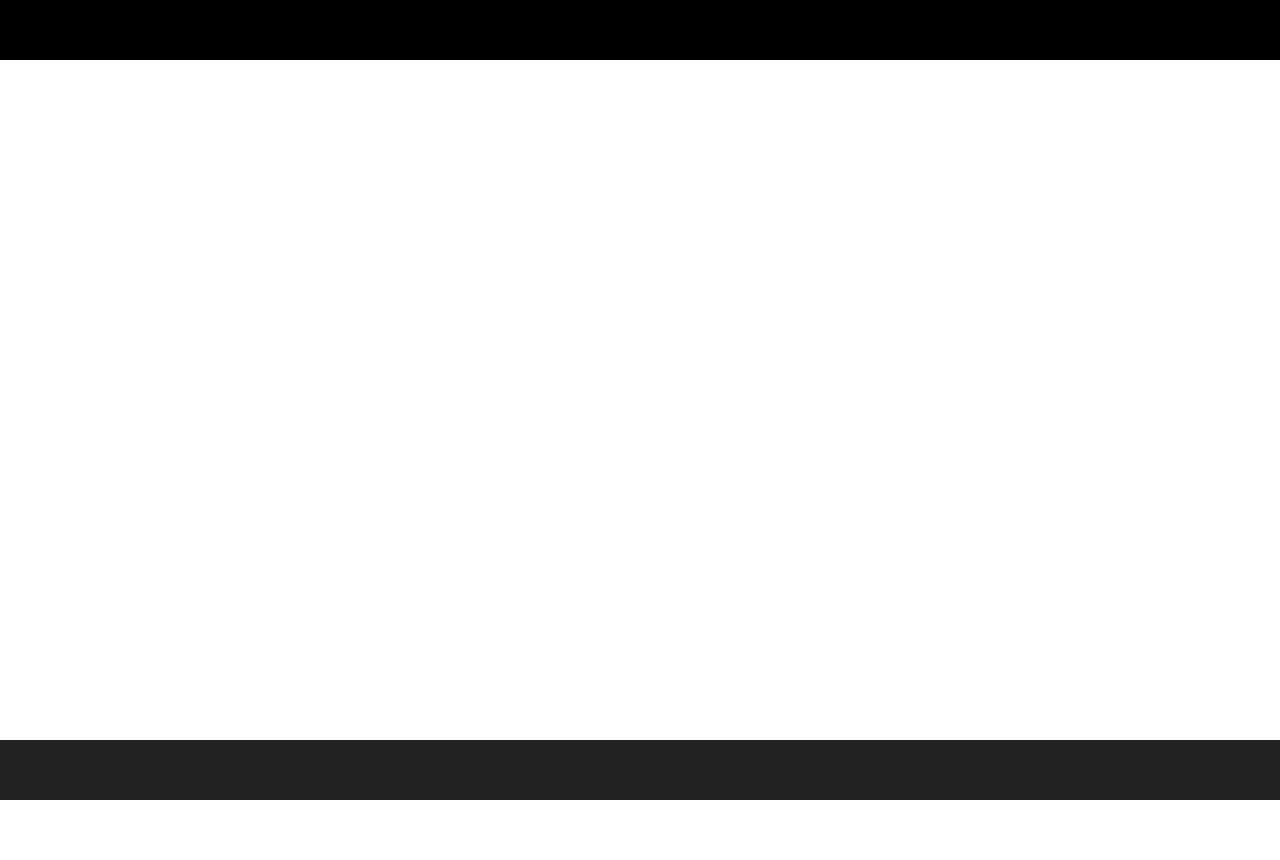
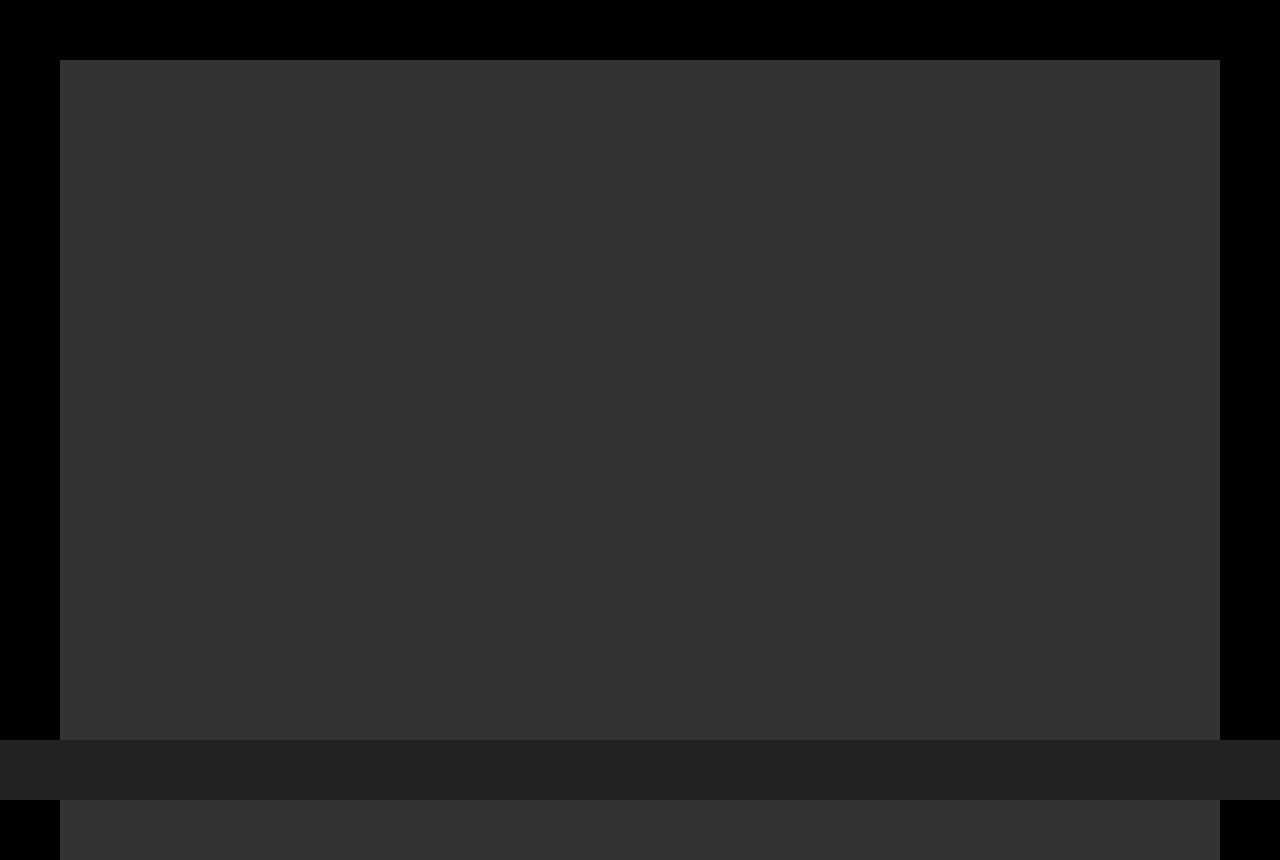
Before and after one commit to CaraccioloJessica/html-css-zoom, a plain HTML site: page index.html in a window 1280 px wide. Before the commit the page ends 800 px from the top, so only its background shows below. Drawn offline with Linux system fonts and the light colour scheme.

Commit message:
main container measures established

```diff
--- a/css/style.css
+++ b/css/style.css
@@ -3,6 +3,11 @@
   padding: 0;
   box-sizing: border-box;
 }
+
+body{
+  background-color: #000;
+}
+
 /* header */
 #main-bar{
   width: 100vw;
@@ -12,6 +17,16 @@
   position: fixed;
   top: 0;
   left: 0;
+}
+
+/* main */
+#main-container{
+  width: calc(100% - 120px);
+  height: 100vh;
+  margin: 60px 60px 0;
+
+  /* debug */
+  background-color: #333;
 }
 
 
--- a/index.html
+++ b/index.html
@@ -17,6 +17,9 @@
 
   <!-- video utenti -->
   <main>
+    <div id="main-container">
+
+    </div>
 
   </main>
 
```
